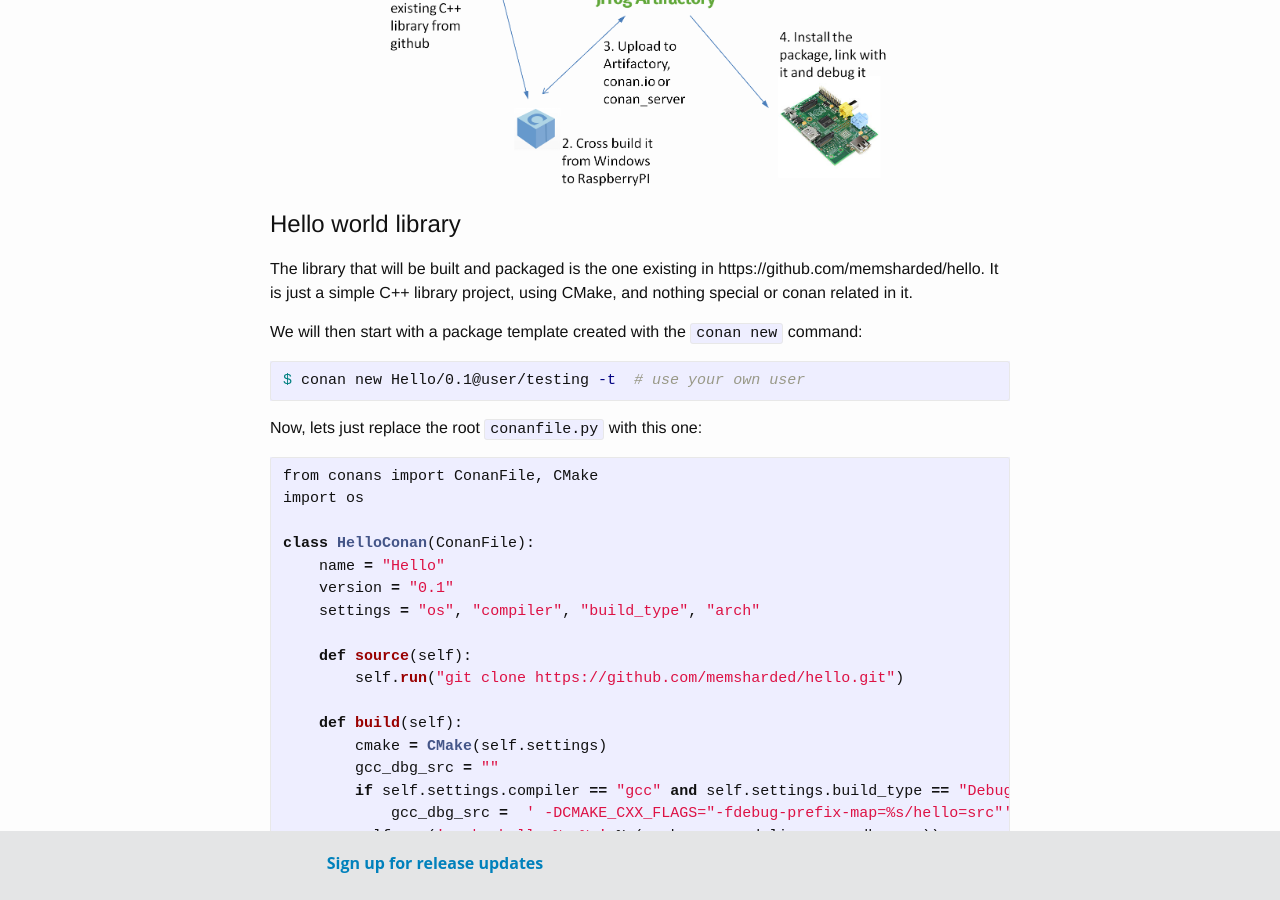
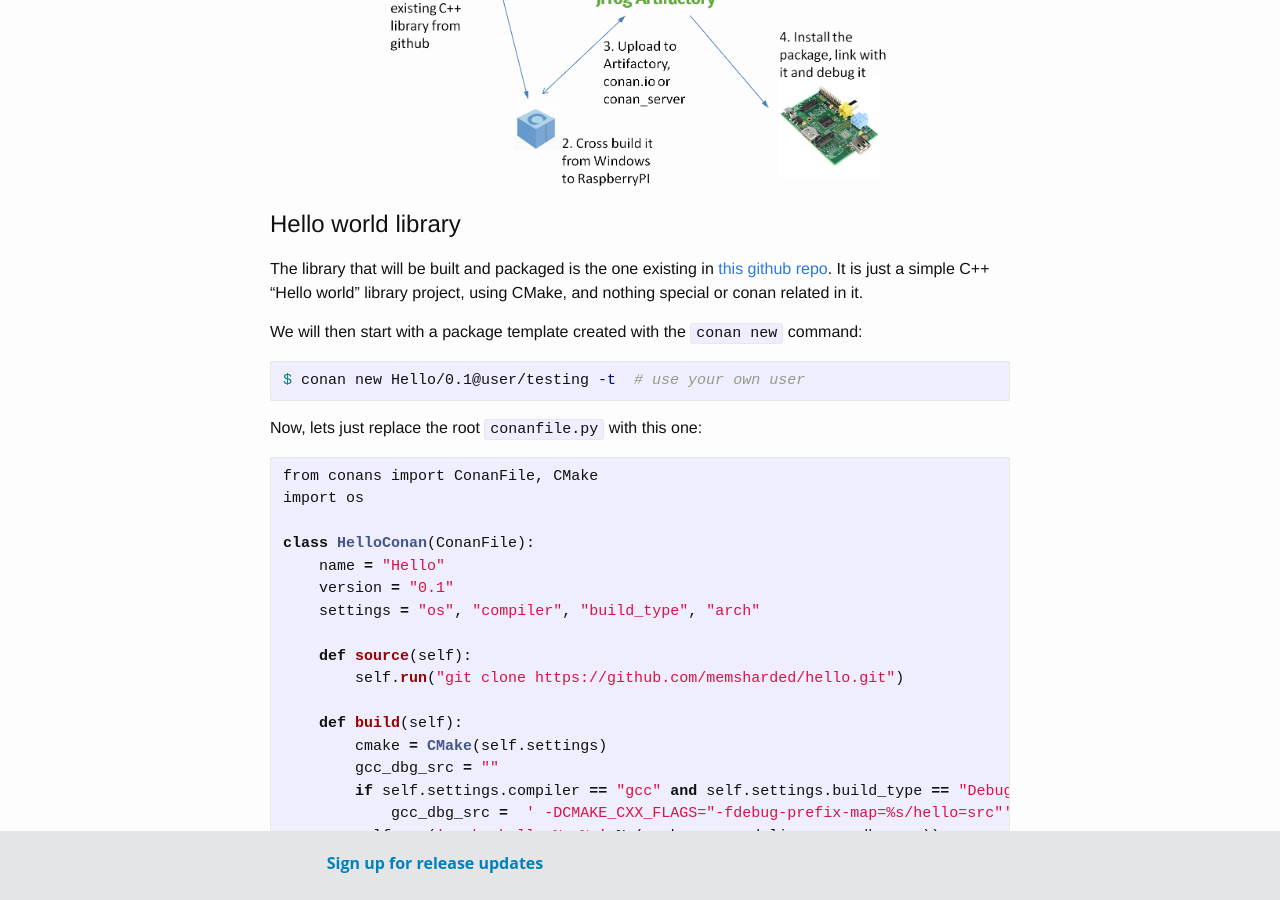
Before and after one commit to conan-io/conan-io.github.io, a Jekyll site: the page built from _posts/2017-03-30-Cross-building-and-debugging-C-C++-libraries-for-the-Raspberry-PI.markdown, in a window 1280 px wide and 900 px high, scrolled down 609 px. Built offline with Jekyll 4.4.1, drawn with Linux system fonts in a browser that asks for light colours; comment, search, counter and statistics services are not loaded.

Commit message:
Update 2017-03-30-Cross-building-and-debugging-C-C++-libraries-for-the-Raspberry-PI.markdown

```diff
--- a/_posts/2017-03-30-Cross-building-and-debugging-C-C++-libraries-for-the-Raspberry-PI.markdown
+++ b/_posts/2017-03-30-Cross-building-and-debugging-C-C++-libraries-for-the-Raspberry-PI.markdown
@@ -17,7 +17,7 @@ This post will describe how to setup cross building to the Raspberry PI from Win
 Hello world library
 ======================
 
-The library that will be built and packaged is the one existing in https://github.com/memsharded/hello. It is just a simple C++ library project, using CMake, and nothing special or conan related in it.
+The library that will be built and packaged is the one existing in [this github repo](https://github.com/memsharded/hello). It is just a simple C++ "Hello world" library project, using CMake, and nothing special or conan related in it.
 
 We will then start with a package template created with the ``conan new`` command:
 
```
